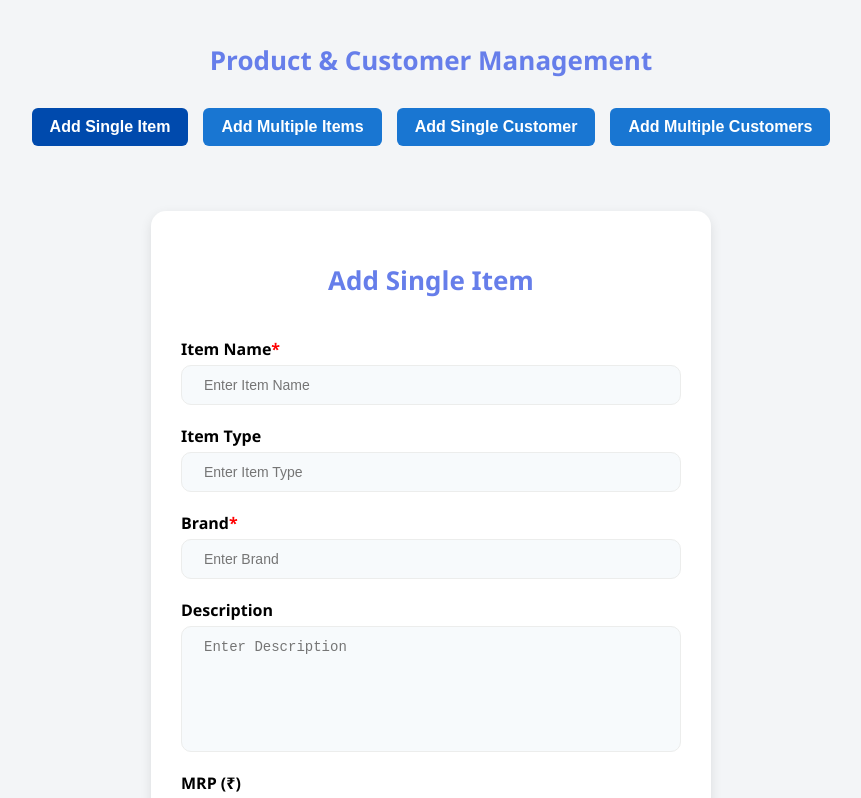
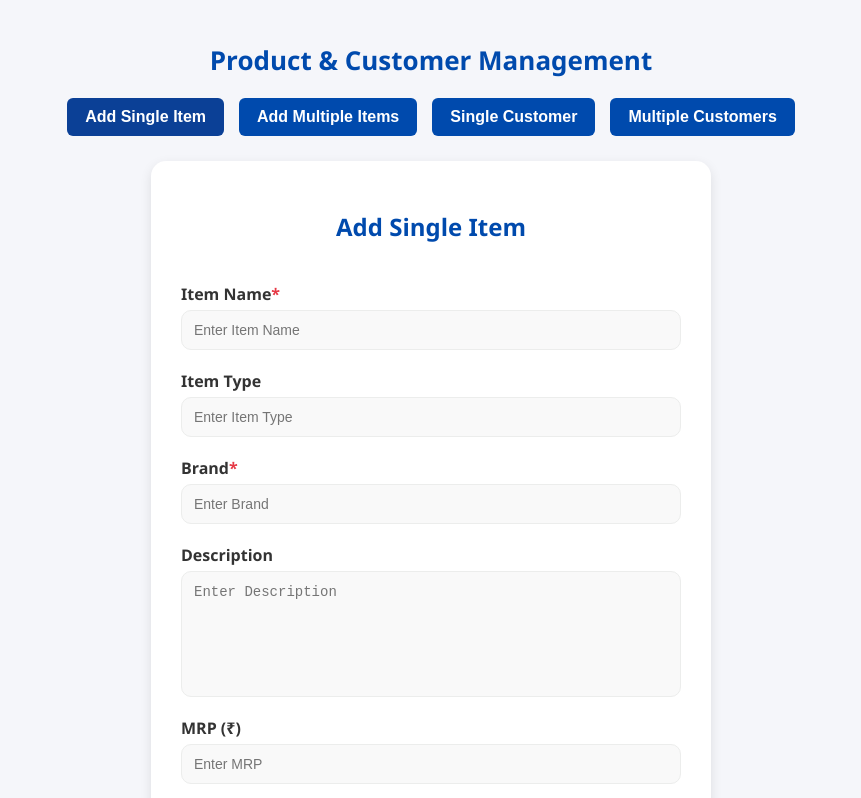
Before and after one commit to Vaishnavi-670/item-manager, a React (Vite) app: page / in a window 1280 px wide. Shown: the top 798 px of the page, without its empty margins (209-1070 px from the left). Built offline with nearby package versions, Linux system fonts and the light colour scheme.

Commit message:
enhance styling with CSS variables and improve form layout in customer forms

```diff
--- a/src/App.css
+++ b/src/App.css
@@ -1,17 +1,70 @@
+:root {
+  --primary-active-color: #004aad;
+  --primary-bg: #f5f6fa;
+  --primary-color: #333;
+  --secondary-bg: #004aad;
+  --secondary-bg-hover: #0b4096;
+  --secondary-bg-active: #002b6f;
+  --secondary-color: #fff;
+  --error-color: #e63946;
+  --base-transition-1: all 0.3s ease;
+  --sixth-bg: #f9f9f9;
+  --secondary-shadow: 0 4px 12px rgba(0, 0, 0, 0.1);
+}
+
+/* === Page Container === */
+.container {
+  display: flex;
+  flex-direction: column;
+  align-items: center;
+  padding: 20px;
+}
+
+.container h2 {
+  color: var(--primary-active-color);
+  font-size: 26px;
+  font-weight: 600;
+  margin-bottom: 20px;
+}
+
+/* === Form Toggle Buttons === */
+.form-toggle-buttons {
+  display: flex;
+  justify-content: center;
+  gap: 15px;
+  margin-bottom: 25px;
+  flex-wrap: wrap;
+}
+
+.form-toggle-buttons button {
+  border: none;
+  padding: 10px 18px;
+  border-radius: 6px;
+  font-weight: 600;
+  cursor: pointer;
+  transition: var(--base-transition-1);
+  background-color: var(--secondary-bg);
+  color: var(--secondary-color);
+}
+
+.form-toggle-buttons button.active,
+.form-toggle-buttons button:hover {
+  background-color: var(--secondary-bg-hover);
+}
+
+/* === Form Box === */
 .form-container {
   display: flex;
   justify-content: center;
-  align-items: center;
-  min-height: 100vh;
-  background-color: var(--primary-bg);
-  padding: 20px;
+  align-items: flex-start;
+  width: 100%;
 }
 
 .form-box {
   display: flex;
   flex-direction: column;
   gap: 20px;
-  background-color: var(--pure-white);
+  background-color: #fff;
   padding: 30px;
   width: 500px;
   border-radius: 15px;
@@ -22,9 +75,9 @@
   text-align: center;
   color: var(--primary-active-color);
   font-size: 24px;
-  margin-bottom: 10px;
 }
 
+/* === Input Groups === */
 .input-group {
   display: flex;
   flex-direction: column;
@@ -36,23 +89,28 @@
   color: var(--primary-color);
 }
 
+.required {
+  color: var(--error-color);
+}
+
 .input-box {
   display: flex;
   align-items: center;
   padding: 10px;
   border: 1.5px solid #ecedec;
   border-radius: 10px;
+  background-color: var(--sixth-bg);
   transition: var(--base-transition-1);
-  background-color: var(--sixth-bg);
 }
 
 .input-box input,
-.input-box textarea {
-  margin-left: 10px;
+.input-box textarea,
+.input-box select {
   border: none;
   width: 100%;
   font-size: 14px;
   background: transparent;
+  outline: none;
 }
 
 .input-box textarea {
@@ -60,16 +118,12 @@
   height: 100px;
 }
 
-.input-box input:focus,
-.input-box textarea:focus {
-  outline: none;
+.input-box:focus-within {
+  border-color: var(--primary-active-color);
+  box-shadow: 0 0 4px rgba(0, 74, 173, 0.3);
 }
 
-.input-box:focus-within {
-  border: 1.5px solid var(--primary-active-color);
-  box-shadow: var(--primary-inputbox-shadow);
-}
-
+/* === Buttons === */
 button {
   background-color: var(--secondary-bg);
   color: var(--secondary-color);
@@ -78,7 +132,6 @@ button {
   border-radius: 10px;
   font-weight: 500;
   cursor: pointer;
-  margin-top: 10px;
   font-size: 16px;
   transition: var(--base-transition-1);
 }
@@ -87,31 +140,7 @@ button:hover {
   background-color: var(--secondary-bg-hover);
 }
 
-.upload-section {
-  display: flex;
-  flex-direction: column;
-  gap: 10px;
-}
-
-.upload-section p {
-  font-weight: 500;
-  font-size: 15px;
-}
-
-.upload-section input[type="file"] {
-  padding: 12px;
-  border-radius: 8px;
-  border: 1.5px solid #ecedec;
-  cursor: pointer;
-  font-size: 14px;
-  background-color: var(--sixth-bg);
-  transition: var(--base-transition-1);
-}
-
-.upload-section input[type="file"]:hover {
-  border-color: var(--primary-active-color);
-}
-
+/* === Table (for multiple upload display) === */
 table {
   border-collapse: collapse;
   width: 100%;
@@ -130,7 +159,7 @@ table th {
 
 table td {
   padding: 10px;
-  border-bottom: var(--thirdary-border-bottom);
+  border-bottom: 1px solid #ddd;
   font-size: 14px;
 }
 
@@ -138,120 +167,16 @@ table tr:nth-child(even) {
   background-color: var(--sixth-bg);
 }
 
-h4 {
-  margin-top: 15px;
-  font-size: 18px;
-  color: var(--primary-color);
-}
-/* App Container */
-.container {
-  display: flex;
-  flex-direction: column;
-  align-items: center;
-  padding: 20px;
-}
-
-/* Page Title */
-.container h2 {
-  color: var(--primary-active-color);
-  font-size: 26px;
-  font-weight: 600;
-  margin-bottom: 20px;
-}
-
-/* Buttons for switching forms */
-.form-toggle-buttons {
-  display: flex;
-  gap: 10px;
-  margin-bottom: 20px;
-}
-
-.form-toggle-buttons button {
-  padding: 10px 20px;
-  border: none;
-  border-radius: 8px;
-  background-color: var(--secondary-bg);
-  color: var(--secondary-color);
-  font-weight: 500;
-  cursor: pointer;
-  transition: var(--base-transition-1);
-}
-
-.form-toggle-buttons button:hover {
-  background-color: var(--secondary-bg-hover);
-}
-
-.form-toggle-buttons button.active {
-  background-color: var(--secondary-bg-active);
-}
-
-/* Form Alignment */
-.form-container {
-  display: flex;
-  justify-content: center;
-  align-items: flex-start;
-  width: 100%;
-}
-label .required,
-.required {
-  color: var(--error-color);
-}
-
+/* === Delete Button === */
 .button-delete {
-  background: rgba(255, 255, 255, 0.688);
+  background: transparent;
   border: none;
   cursor: pointer;
   font-size: 18px;
   color: var(--error-color);
-}
-.button-delete:hover {
-  background: rgba(235, 230, 230, 0.777);
-}
-.submit-message {
-  margin-top: 20px;
-  padding: 10px;
-  background: #d4edda;
-  color: #155724;
-  font-weight: bold;
-  border-radius: 5px;
-}
-
-h2 {
-  text-align: center;
-  color: #004aad;
-  margin-bottom: 25px;
-}
-
-.form-toggle-buttons {
-  display: flex;
-  justify-content: center;
-  gap: 15px;
-  margin-bottom: 25px;
-  flex-wrap: wrap;
-}
-
-.form-toggle-buttons button {
-  border: none;
-  padding: 10px 18px;
-  border-radius: 6px;
-  font-weight: 600;
-  cursor: pointer;
   transition: 0.3s;
 }
 
-.form-toggle-buttons button.active {
-  background-color: #004aad;
-  color: white;
+.button-delete:hover {
+  color: #b71c1c;
 }
-
-.form-toggle-buttons button:hover {
-  background-color: #004aad;
-  color: white;
-}
-
-.input-box select {
-  width: 100%;
-  padding: 10px;
-  border-radius: 6px;
-  font-size: 15px;
-}
--- a/src/App.jsx
+++ b/src/App.jsx
@@ -31,14 +31,14 @@ function App() {
           className={formType === "singleCustomer" ? "active" : ""}
           onClick={() => setFormType("singleCustomer")}
         >
-          Add Single Customer
+         Single Customer
         </button>
 
         <button
           className={formType === "multipleCustomer" ? "active" : ""}
           onClick={() => setFormType("multipleCustomer")}
         >
-          Add Multiple Customers
+          Multiple Customers
         </button>
       </div>
 
--- a/src/components/SingleCustomerform.jsx
+++ b/src/components/SingleCustomerform.jsx
@@ -137,6 +137,7 @@ export default function SingleCustomerForm() {
           </div>
         </div>
 
+
         <div className="input-group">
           <label>Sales Person<span className="required">*</span></label>
           <div className="input-box">
@@ -150,6 +151,7 @@ export default function SingleCustomerForm() {
             />
           </div>
         </div>
+
 
         <div className="input-group">
           <label>Type<span className="required">*</span></label>
--- a/src/components/SingleItemForm.jsx
+++ b/src/components/SingleItemForm.jsx
@@ -8,6 +8,7 @@ export default function SingleItemForm() {
     description: "",
     mrp: "",
   });
+
 
   const handleChange = (e) => {
     setItem({ ...item, [e.target.name]: e.target.value });
```
